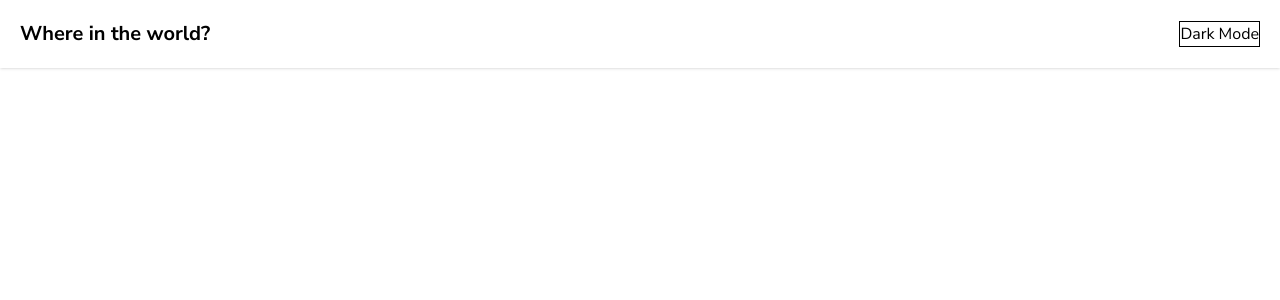
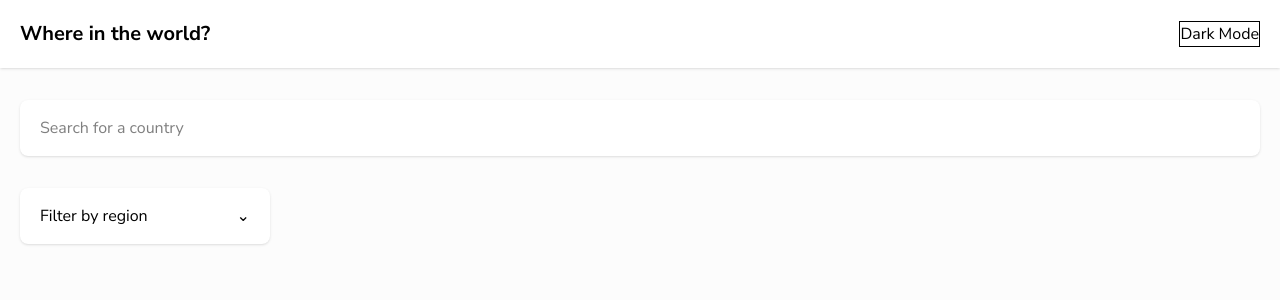
Before and after one commit to Dev-Dylann/REST-API-Countries, a Next.js app: page / in a window 1280 px wide. Shown: the top 300 px of the page. Built offline with nearby package versions, Linux system fonts and the light colour scheme.

Commit message:
added region filter

```diff
--- /dev/null
+++ b/app/components/RegionFilter.tsx
@@ -0,0 +1,30 @@
+"use client"
+
+import { useState } from "react"
+
+export default function RegionFilter() {
+
+    const [filter, setFilter] = useState('')
+    const [openFilter, setOpenFilter] = useState(false)
+
+    const regions = ["Africa", "America", "Asia", "Europe", "Oceania"]
+
+    return (
+        <div className="bg-white px-5 py-4 shadow self-start flex justify-between items-center rounded-lg relative w-2/3 max-w-[250px]" onClick={() => setOpenFilter(prev => !prev)}>
+            <p className="">{filter || "Filter by region"}</p>
+
+            &#8964;
+
+            {openFilter && (
+                <div className="bg-white shadow rounded-lg flex flex-col gap-2 absolute px-5 py-3 top-[110%] left-0 w-full">
+                    <ul>
+                        {regions.map((region) => (
+                            <li className="px-5 py-2" key={region} onClick={() => setFilter(region)}>{region}</li>
+                        ))}
+                    </ul>
+
+                </div>
+            )}
+        </div>
+    )
+}
--- a/app/layout.tsx
+++ b/app/layout.tsx
@@ -20,13 +20,16 @@ export default function RootLayout({
 }>) {
   return (
     <html lang="en">
-      <body className={`${nunito.className} antialiased`}>
-        <header className="px-5 py-5 flex justify-between items-center shadow">
+      <body className={`${nunito.className} antialiased bg-light-bg`}>
+        <header className="px-5 py-5 flex justify-between items-center shadow bg-white">
           <h1 className="font-bold text-xl">Where in the world?</h1>
 
           <button className="border border-black">Dark Mode</button>
         </header>
-        {children}
+
+        <main>
+          {children}
+        </main>
       </body>
     </html>
   );
--- a/app/page.tsx
+++ b/app/page.tsx
@@ -1,7 +1,11 @@
+import RegionFilter from "./components/RegionFilter";
+
 export default function Home() {
   return (
-    <main>
+    <section className="px-5 py-8 flex flex-col items-center gap-8">
+      <input type="text" className="shadow w-full px-5 py-4 bg-white rounded-lg focus:outline-0" placeholder="Search for a country" />
 
-    </main>
+      <RegionFilter />
+    </section>
   );
 }
```
